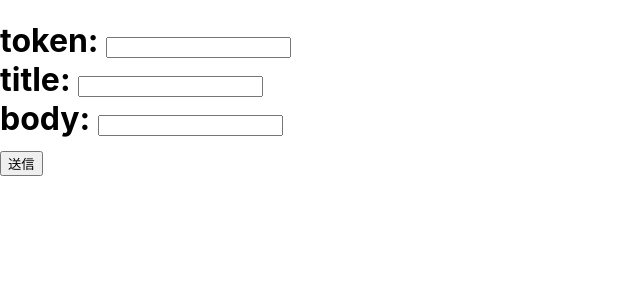
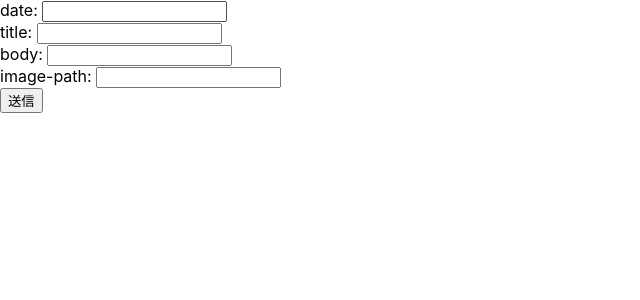
Before and after one commit to ueno12345/latin1_one_client, a React (Create React App) app: page /inbox in a window 1280 px wide. Shown: the top 300 px of the page, without its empty margins (0-640 px from the left). Built offline with nearby package versions, Linux system fonts and the light colour scheme.

Commit message:
Add router and inboxform

```diff
--- a/package.json
+++ b/package.json
@@ -12,6 +12,7 @@
     "@types/react-dom": "^18.3.0",
     "react": "^18.3.1",
     "react-dom": "^18.3.1",
+    "react-router-dom": "^6.26.2",
     "react-scripts": "5.0.1",
     "typescript": "^4.9.5",
     "web-vitals": "^2.1.4"
--- a/src/App.tsx
+++ b/src/App.tsx
@@ -1,10 +1,19 @@
 import logo from './logo.svg';
+import { BrowserRouter, Routes, Route } from "react-router-dom";
 import './App.css';
-import Management from "./components/management"
+import Home from "./components/home";
+import NotificationForm from "./components/notification_form";
+import InboxForm from "./components/inbox_form";
 
 function App() {
   return (
-    <h1><Management /></h1>
+    <BrowserRouter>
+      <Routes>
+        <Route path="/" element={<Home />} />
+        <Route path="/inbox" element={<InboxForm />} />
+        <Route path="/notification" element={<NotificationForm />} />
+      </Routes>
+    </BrowserRouter>
   );
 }
 
--- /dev/null
+++ b/src/components/home.tsx
@@ -0,0 +1,19 @@
+import { useNavigate } from "react-router-dom";
+
+function Home(){
+  const navigate = useNavigate()
+  const handleNotificationFormView = () => {
+    navigate('/notification')
+  }
+  const handleInboxFormView = () => {
+    navigate('/inbox')
+  }
+  return (
+    <>
+      <button onClick={handleNotificationFormView}>通知送信画面へ</button>
+      <br />
+      <button onClick={handleInboxFormView}>DB更新画面へ</button>
+    </>
+  )
+}
+export default Home;
--- /dev/null
+++ b/src/components/inbox_form.tsx
@@ -0,0 +1,26 @@
+function InboxForm(){
+  return(
+    <form action="http://localhost:4000/inbox/send" method="post" className="inboxForm">
+      <div className="inboxForm">
+        <label htmlFor="date">date: </label>
+        <input type="text" name="date" id="date" required />
+      </div>
+      <div className="inboxForm">
+        <label htmlFor="title">title: </label>
+        <input type="text" name="title" id="title" required />
+      </div>
+      <div className="inboxForm">
+        <label htmlFor="description">body: </label>
+        <input type="text" name="description" id="description" required />
+      </div>
+      <div className="inboxForm">
+        <label htmlFor="image">image-path: </label>
+        <input type="text" name="image" id="image" required />
+      </div>
+      <div className="inboxForm">
+        <input type="submit" value="送信" />
+      </div>
+    </form>
+  );
+}
+export default InboxForm;
--- a/src/components/management.tsx
+++ b/src/components/notification_form.tsx
@@ -1,9 +1,9 @@
-function Management(){
+function NotificationForm(){
   return(
-    <form action="http://localhost:4000/notifications/send" method="post" className="form-example">
+    <form action="http://localhost:4000/" method="post" className="form-example">
       <div className="form-example">
-        <label htmlFor="token">token: </label>
-        <input type="text" name="token" id="token" required />
+        <label htmlFor="token">title: </label>
+        <input type="text" name="title" id="title" required />
       </div>
       <div className="form-example">
         <label htmlFor="title">title: </label>
@@ -19,4 +19,4 @@ function Management(){
     </form>
   );
 }
-export default Management;
+export default NotificationForm;
```
Also changed, not shown: 1 other file (tests, documents, lock files or other folders).
